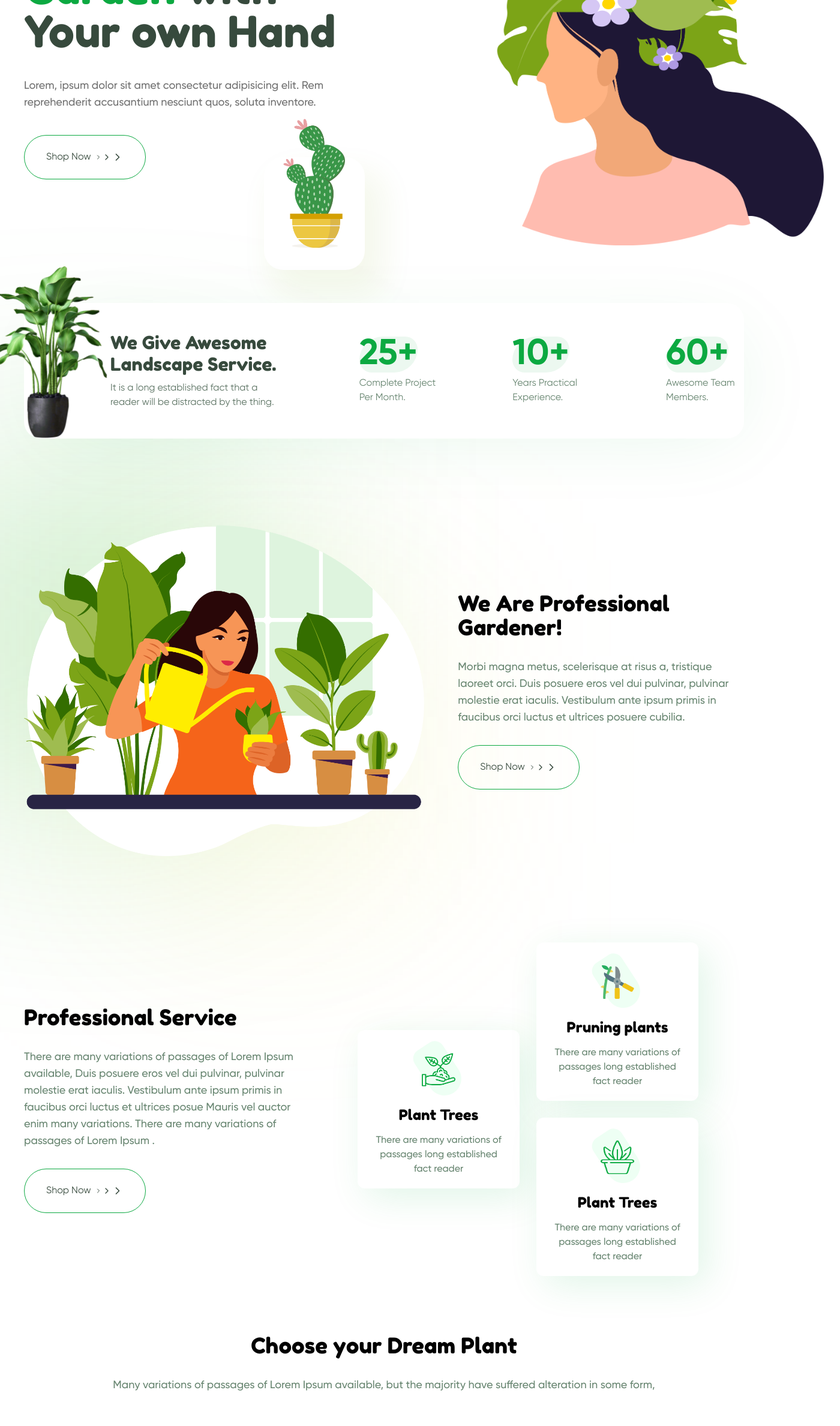
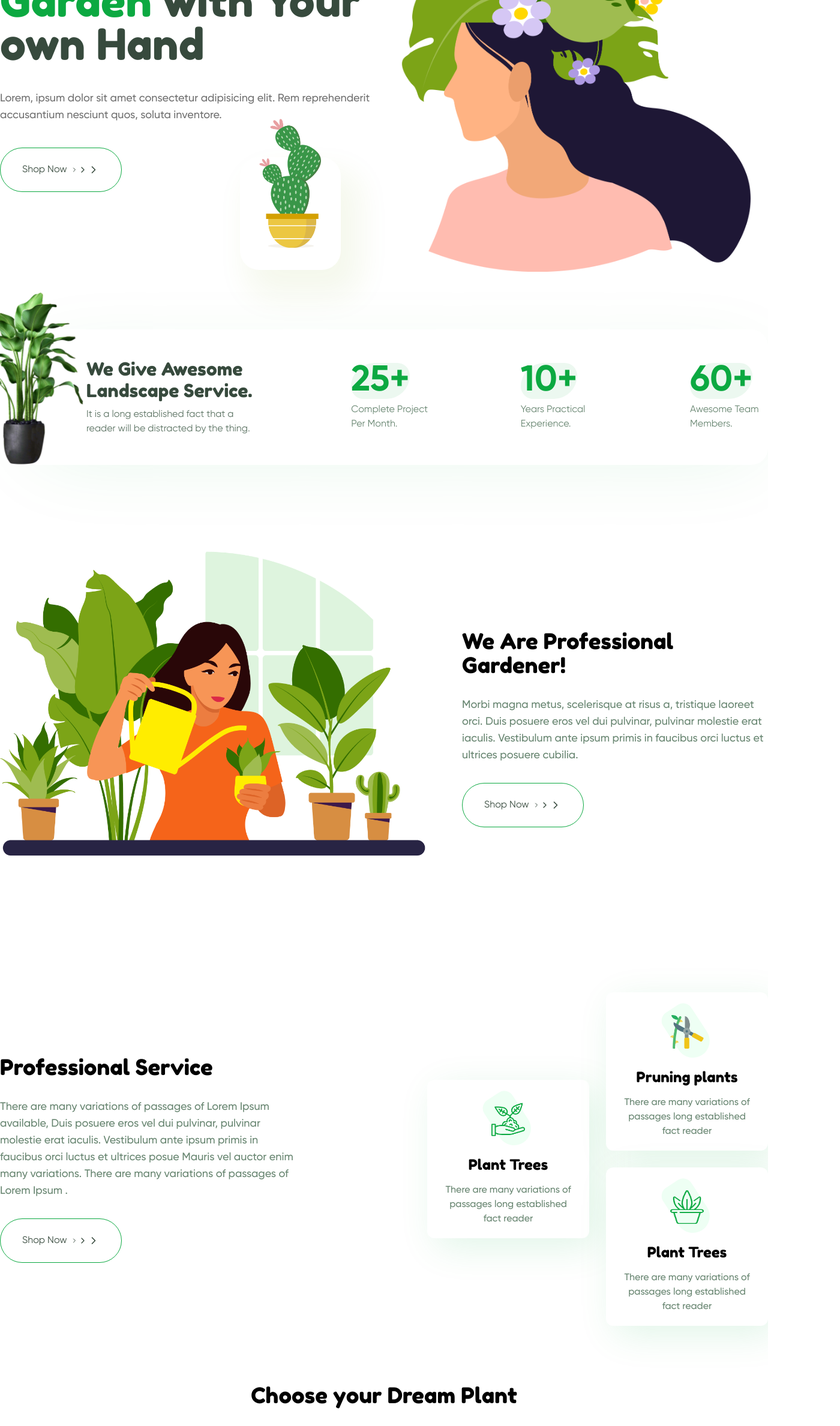
Before and after one commit to Nur-Nayeem/plant-shop, a Next.js app: page / in a window 1280 px wide. Shown: the part 374-2751 px from the top of the page at 60% size, 1400 px wide, since content can reach past the window. Built offline with nearby package versions, Linux system fonts and the light colour scheme.

Commit message:
fix responsive issues

```diff
--- a/src/app/components/HeroSection.tsx
+++ b/src/app/components/HeroSection.tsx
@@ -25,13 +25,12 @@ const HeroSection = () => {
             </div>
 
             {/* HERO RIGHT  */}
-            <div className='relative md:w-6/12 xl:-right-40'>
+            <div className='md:w-6/12'>
                 <Image
                     src={heroImg}
                     alt='Hero of the Plant shop'
                     className='w-full h-full'
                 />
-                <div className='absolute bottom-0 left-0 md:-left-36 max-w-[514px] max-h-[514px] bg-[rgba(83,195,81,0.33)] blur-[168px] -z-20'></div>
 
             </div>
 
--- a/src/app/components/LandScapeServices.tsx
+++ b/src/app/components/LandScapeServices.tsx
@@ -6,7 +6,7 @@ import landScapeImg from '../../../public/assets/plant_decoration-left.png'
 const LandScapeServices = () => {
     return (
         <div className='relative bg-white md:pl-36 flex flex-col md:flex-row items-center justify-between gap-16 my-24 py-12 rounded-[28px] [box-shadow:23px_19px_138px_-45px_rgba(12,169,65,0.13)]'>
-            <div className='relative md:absolute md:-left-24 md:-bottom-7 w-[288px] h-[350px]'>
+            <div className='relative md:absolute md:-left-24 md:-bottom-7 max-w-[288px] max-h-[350px]'>
                 <Image
                     className='w-full'
                     src={landScapeImg}
--- a/src/app/components/ProductCard.tsx
+++ b/src/app/components/ProductCard.tsx
@@ -16,7 +16,7 @@ export type cardDataType = {
 const ProductCard = ({ prodImg, name, rating, review, price }: cardDataType) => {
     const numbers = Array.from({ length: rating }, (_, i) => i + 1);
     return (
-        <div className='w-[90vw] md:w-[360px] border border-[rgba(0,0,0,0.36)] rounded-[37px] flex flex-col items-center py-8 px-9 gap-3.5'>
+        <div className='w-[calc(90vw-20px)] md:w-[360px] border border-[rgba(0,0,0,0.36)] rounded-[37px] flex flex-col items-center py-8 px-9 gap-3.5'>
             <div className='flex justify-center items-center w-[178px] h-[234px]'>
                 <Image
                     className='w-full h-full'
--- a/src/app/components/Products.tsx
+++ b/src/app/components/Products.tsx
@@ -1,6 +1,5 @@
 import React from 'react'
 import { fredoka_one } from '../fonts/font'
-import Image from 'next/image'
 import prod1 from "../../../public/assets/products/product-1.png"
 import prod2 from "../../../public/assets/products/product-2.png"
 import prod3 from "../../../public/assets/products/product-3.png"
@@ -30,13 +29,12 @@ const productsData = [
     },
 ]
 
-import { Star } from 'lucide-react'
 const Products = () => {
     return (
         <div className='my-24'>
             <h3 className={fredoka_one.className + ' font-normal text-4xl text-center'}>Choose your Dream Plant</h3>
             <p className='font-medium text-lg mt-8 mb-14 primary-text-color text-center'>Many variations of passages of Lorem Ipsum available, but the majority have suffered alteration in some form,</p>
-            <div className='flex items-center justify-between flex-col gap-9 md:flex-row'>
+            <div className='flex items-center justify-between flex-col gap-9 sm:flex-row sm:flex-wrap'>
                 {
                     productsData.map((item, index) => <ProductCard key={index} prodImg={item.prodImg} name={item.name} rating={item.rating} review={item.review} price={item.price} />)
                 }
--- a/src/app/components/ProfessionalSection.tsx
+++ b/src/app/components/ProfessionalSection.tsx
@@ -29,10 +29,6 @@ const ProfessionalSection = () => {
                 </button>
             </div>
 
-            {/* BG SPOTS  */}
-            <div className='absolute top-0 md:-top-20 left-0 md:-left-36 w-[250px] h-[250px] md:w-[514px] md:h-[514px] bg-[rgba(83,195,81,0.33)] blur-[168px] -z-10'></div>
-            <div className='absolute bottom-0 left-0 md:left-60 w-[180px] h-[180px] md:w-[355px] md:h-[355px] bg-[rgba(255,233,120,0.33))] blur-[168px] -z-10'></div>
-
         </div>
     )
 }
--- a/src/app/components/ProfessionalServiceSection.tsx
+++ b/src/app/components/ProfessionalServiceSection.tsx
@@ -8,7 +8,7 @@ import ServiceCard from './ServiceCard'
 const ProfessionalServiceSection = () => {
 
     return (
-        <div className='flex items-center gap-24 my-24 flex-col md:flex-row'>
+        <div className='flex items-center justify-between mx-auto gap-24 my-24 flex-col md:flex-row'>
             {/* LEFT  */}
             <div className='md:w-5/12'>
                 <h3 className={fredoka_one.className + ' font-normal text-4xl'}>Professional Service</h3>
@@ -24,7 +24,7 @@ const ProfessionalServiceSection = () => {
 
             </div>
             {/* RIGHT  */}
-            <div className='relative md:w-7/12 flex items-center gap-3 md:gap-7'>
+            <div className='relative md:w-7/12 flex items-center md:justify-end gap-3 md:gap-7'>
                 <div className='z-20'>
                     <ServiceCard img={img1} stl="" header='Plant Trees' />
                 </div>
--- a/src/app/components/SubcribeSection.tsx
+++ b/src/app/components/SubcribeSection.tsx
@@ -10,11 +10,6 @@ const SubcribeSection = () => {
                 <input type="email" id="email" placeholder='Email' className='w-8/12 py-6 px-9 text-lg font-medium  text-[#C4C4C4] outline-0' />
                 <button type="submit" className='w-4/12 py-6 md:px-16 rounded-xl bg-[#0CA941] text-lg font-semibold text-white'>Subscribe</button>
             </form>
-
-            {/* BG SPOTS  */}
-            <div className='absolute top-0 md:-top-20 right-0 md:-right-36 w-[250px] h-[250px] md:w-[514px] md:h-[514px] bg-[rgba(83,195,81,0.33)] blur-[168px] -z-10'></div>
-            <div className='absolute bottom-0 left-0 md:-left-60 w-[180px] h-[180px] md:w-[355px] md:h-[355px] bg-[rgba(255,233,120,0.33))] blur-[168px] -z-10'></div>
-
         </div>
     )
 }
--- a/src/app/layout.tsx
+++ b/src/app/layout.tsx
@@ -26,7 +26,7 @@ export default function RootLayout({
       <body
         className={``}
       >
-        <div className={`${gilroy.className}  max-w-[1200px] mx-2.5 sm:mx-auto`}>
+        <div className={`${gilroy.className}  container px-2.5 sm:px-0 mx-auto`}>
           <Navbar />
           {children}
           <Footer />
```
